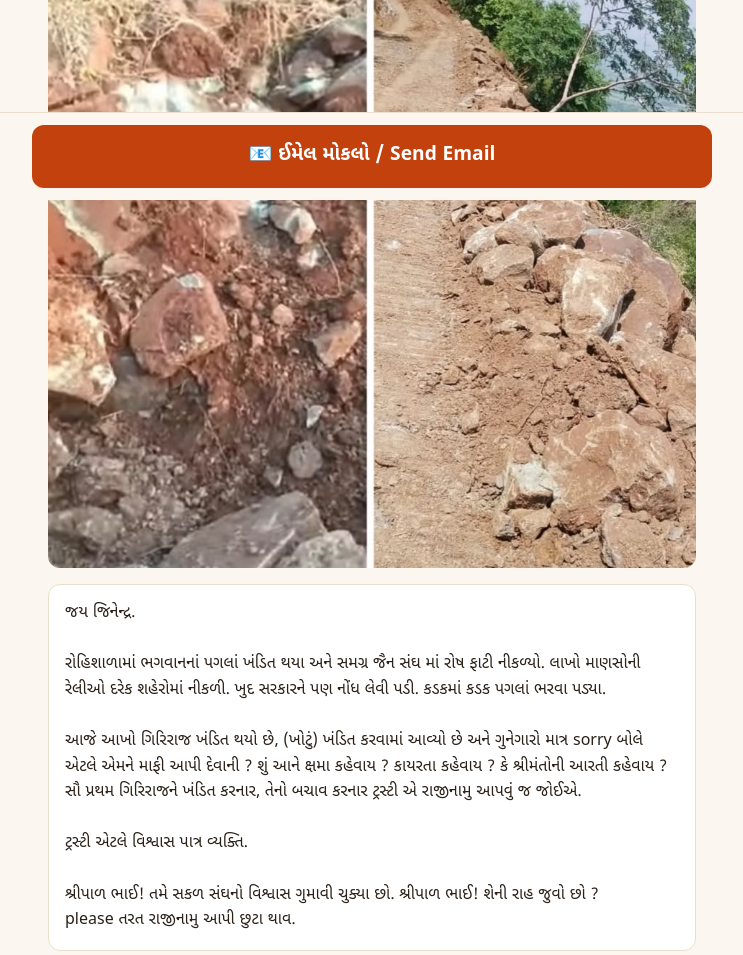
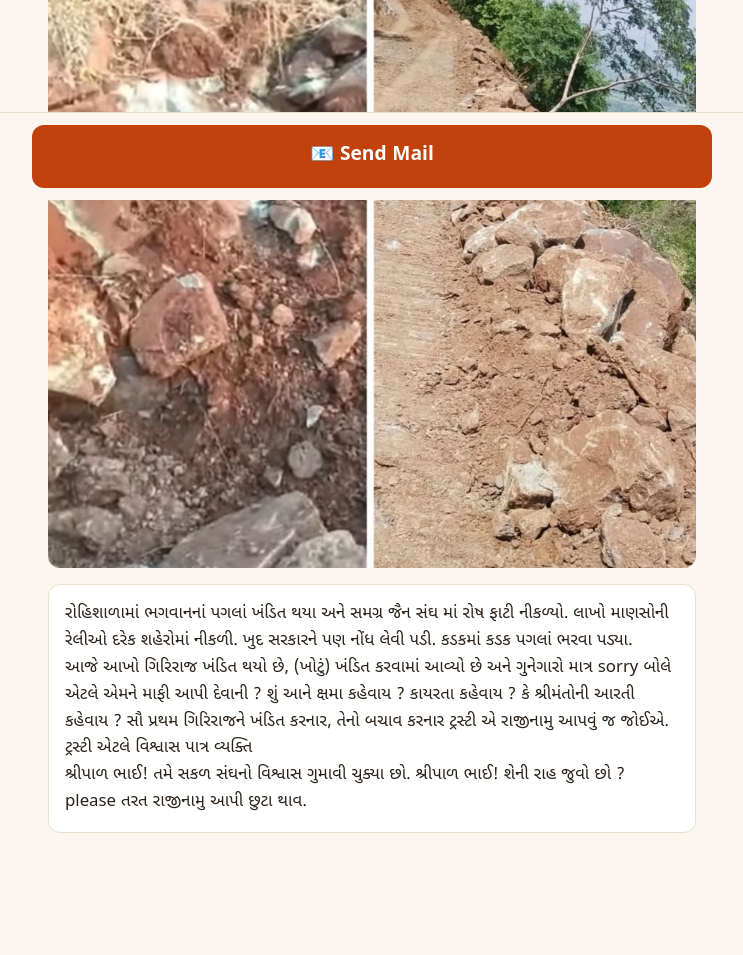
Before and after one commit to shatrunjaygiriraj1-png/save-giriraj-shatrunjay, a plain HTML site: page index.html in a window 1280 px wide. Shown: the part 600-1555 px from the top of the page, without its empty margins (268-1011 px from the left). Drawn offline with Linux system fonts and the light colour scheme.

Commit message:
Page shows photo and Gujarati text only; email carries English text

```diff
--- a/index.html
+++ b/index.html
@@ -5,7 +5,6 @@
 <meta name="viewport" content="width=device-width, initial-scale=1">
 <title>Save Giriraj Shatrunjay</title>
 <meta property="og:title" content="Save Giriraj Shatrunjay">
-<meta property="og:description" content="See the photos and send your email.">
 <meta property="og:image" content="photos.jpg">
 <style>
   :root { --bg: #fbf7f0; --card: #fff; --text: #2a2118; --accent: #c2410c; --border: #eadfce; }
@@ -17,7 +16,7 @@
          font-family: "Noto Sans Gujarati", system-ui, sans-serif; line-height: 1.6; }
   .wrap { max-width: 680px; margin: 0 auto; padding: 16px 16px 110px; }
   img { width: 100%; height: auto; border-radius: 12px; display: block; margin-bottom: 16px; }
-  pre { white-space: pre-wrap; word-wrap: break-word; margin: 0 0 16px; font-family: inherit; font-size: 1rem;
+  pre { white-space: pre-wrap; word-wrap: break-word; margin: 0; font-family: inherit; font-size: 1.05rem;
         background: var(--card); border: 1px solid var(--border); border-radius: 12px; padding: 16px; }
   .bar { position: fixed; left: 0; right: 0; bottom: 0; padding: 12px 16px;
          background: var(--bg); border-top: 1px solid var(--border); }
@@ -28,23 +27,17 @@
 </head>
 <body>
 <div class="wrap">
-  <img src="photos.jpg" alt="Excavation, broken rock and a newly cut road on Giriraj Shatrunjay">
+  <img src="photos.jpg" alt="">
   <pre id="gu"></pre>
-  <pre id="en"></pre>
 </div>
-<div class="bar"><a id="send" class="send" href="#">📧 ઈમેલ મોકલો / Send Email</a></div>
+<div class="bar"><a id="send" class="send" href="#">📧 Send Mail</a></div>
 <script>
   const TO = ["shripal60@yahoo.in", "shree_sangh@yahoo.com", "atul_mdahd@atul.co.in", "abhayfoundation1@gmail.com"];
   const BCC = ["shatrunjaygiriraj1@gmail.com"];
 
-  const GU = `જય જિનેન્દ્ર.
-
-રોહિશાળામાં ભગવાનનાં પગલાં ખંડિત થયા અને સમગ્ર જૈન સંઘ માં રોષ ફાટી નીકળ્યો. લાખો માણસોની રેલીઓ દરેક શહેરોમાં નીકળી. ખુદ સરકારને પણ નોંધ લેવી પડી. કડકમાં કડક પગલાં ભરવા પડ્યા.
-
+  const GU = `રોહિશાળામાં ભગવાનનાં પગલાં ખંડિત થયા અને સમગ્ર જૈન સંઘ માં રોષ ફાટી નીકળ્યો. લાખો માણસોની રેલીઓ દરેક શહેરોમાં નીકળી. ખુદ સરકારને પણ નોંધ લેવી પડી. કડકમાં કડક પગલાં ભરવા પડ્યા.
 આજે આખો ગિરિરાજ ખંડિત થયો છે, (ખોટું) ખંડિત કરવામાં આવ્યો છે અને ગુનેગારો માત્ર sorry બોલે એટલે એમને માફી આપી દેવાની ? શું આને ક્ષમા કહેવાય ? કાયરતા કહેવાય ? કે શ્રીમંતોની આરતી કહેવાય ? સૌ પ્રથમ ગિરિરાજને ખંડિત કરનાર, તેનો બચાવ કરનાર ટ્રસ્ટી એ રાજીનામુ આપવું જ જોઈએ.
-
-ટ્રસ્ટી એટલે વિશ્વાસ પાત્ર વ્યક્તિ.
-
+ટ્રસ્ટી એટલે વિશ્વાસ પાત્ર વ્યક્તિ
 શ્રીપાળ ભાઈ! તમે સકળ સંઘનો વિશ્વાસ ગુમાવી ચુક્યા છો. શ્રીપાળ ભાઈ! શેની રાહ જુવો છો ?
 please તરત રાજીનામુ આપી છુટા થાવ.`;
 
@@ -79,11 +72,9 @@ We therefore urge the trustees to take this matter seriously and call upon Shri
 
 The protection of Shri Shatrunjay Giriraj must come before any individual's position or authority.`;
 
-  const photos = "📷 ગિરિરાજ પર થયેલા ખોદકામના ફોટા / Photos of the excavation on Giriraj:\n" + new URL("photos.jpg", location.href).href;
-  const body = `${photos}\n\n──────────\n\n${GU}\n\n──────────\n\n${EN}`;
+  const body = `${new URL("photos.jpg", location.href).href}\n\n${EN}`;
 
   document.getElementById("gu").textContent = GU;
-  document.getElementById("en").textContent = EN;
   document.getElementById("send").href =
     `mailto:${TO.join(",")}?bcc=${encodeURIComponent(BCC.join(","))}&body=${encodeURIComponent(body)}`;
 </script>
```
